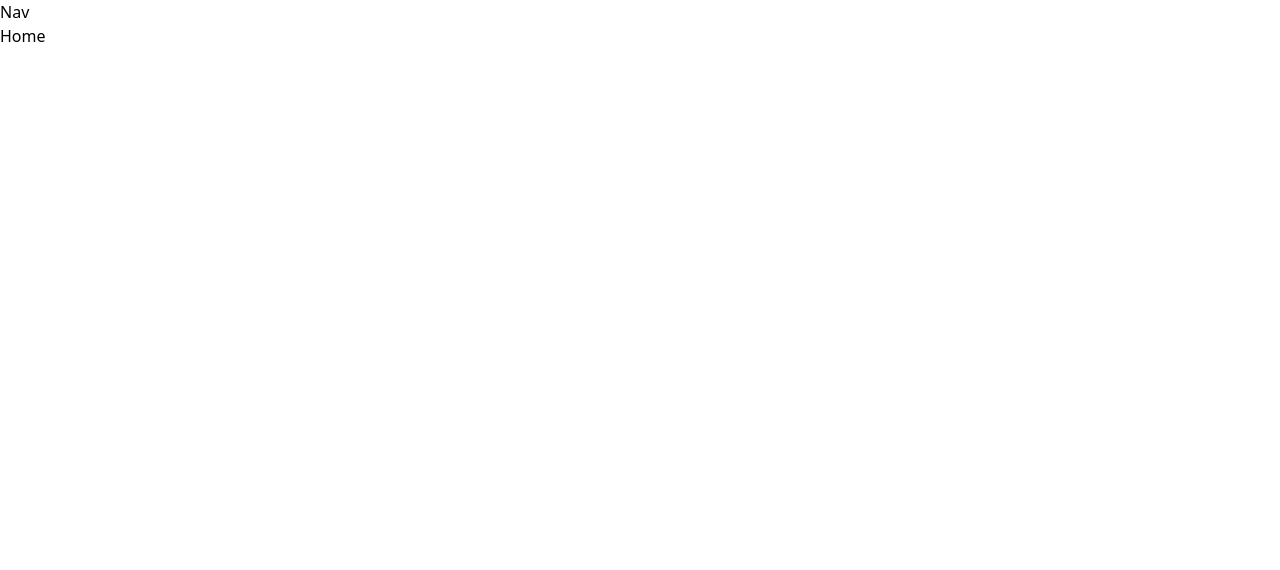
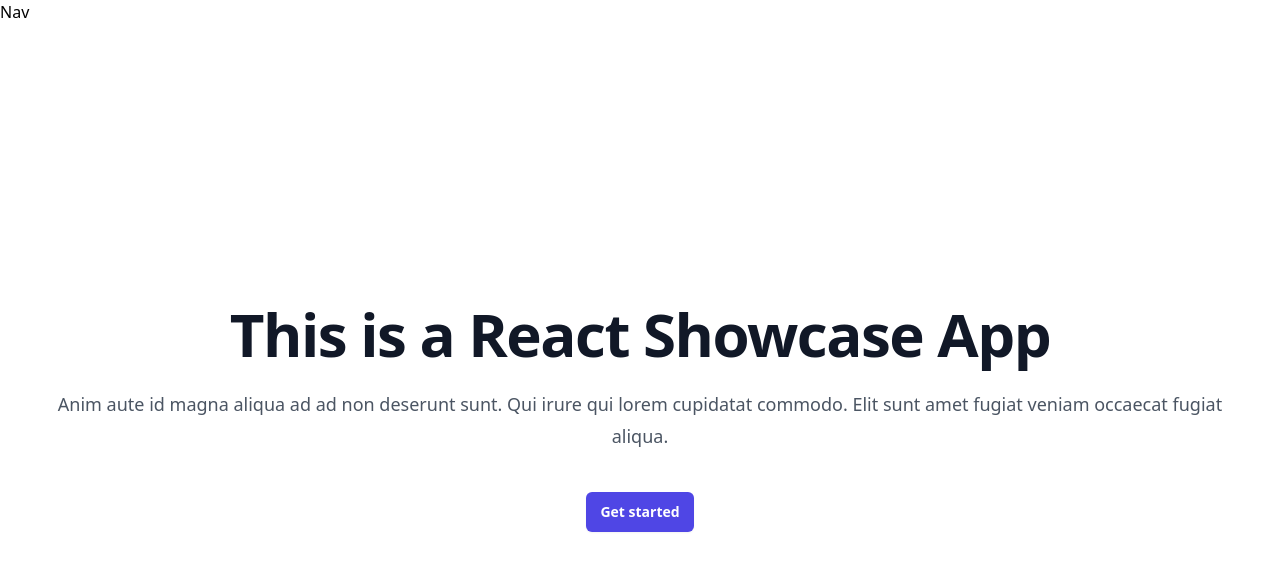
Before and after one commit to jessica0522/react-showcase, a React (Create React App) app: page / in a window 1280 px wide. Shown: the top 570 px of the page. Built offline with nearby package versions, Linux system fonts and the light colour scheme.

Commit message:
Edit Home page

```diff
--- a/src/pages/Home.tsx
+++ b/src/pages/Home.tsx
@@ -1,9 +1,30 @@
 import React from "react";
 
-// type Props = {}
-
 function Home() {
-  return <div>Home</div>;
+  return (
+    <div className="relative px-6 pt-14 lg:px-8">
+      <div className="mx-auto py-32 sm:py-48 lg:py-56">
+        <div className="text-center">
+          <h1 className="text-4xl font-bold tracking-tight text-gray-900 sm:text-6xl">
+            This is a React Showcase App
+          </h1>
+          <p className="mt-6 text-lg leading-8 text-gray-600">
+            Anim aute id magna aliqua ad ad non deserunt sunt. Qui irure qui
+            lorem cupidatat commodo. Elit sunt amet fugiat veniam occaecat
+            fugiat aliqua.
+          </p>
+          <div className="mt-10 flex items-center justify-center gap-x-6">
+            <a
+              href="#"
+              className="rounded-md bg-indigo-600 px-3.5 py-2.5 text-sm font-semibold text-white shadow-sm hover:bg-indigo-500 focus-visible:outline focus-visible:outline-2 focus-visible:outline-offset-2 focus-visible:outline-indigo-600"
+            >
+              Get started
+            </a>
+          </div>
+        </div>
+      </div>
+    </div>
+  );
 }
 
 export default Home;
```
